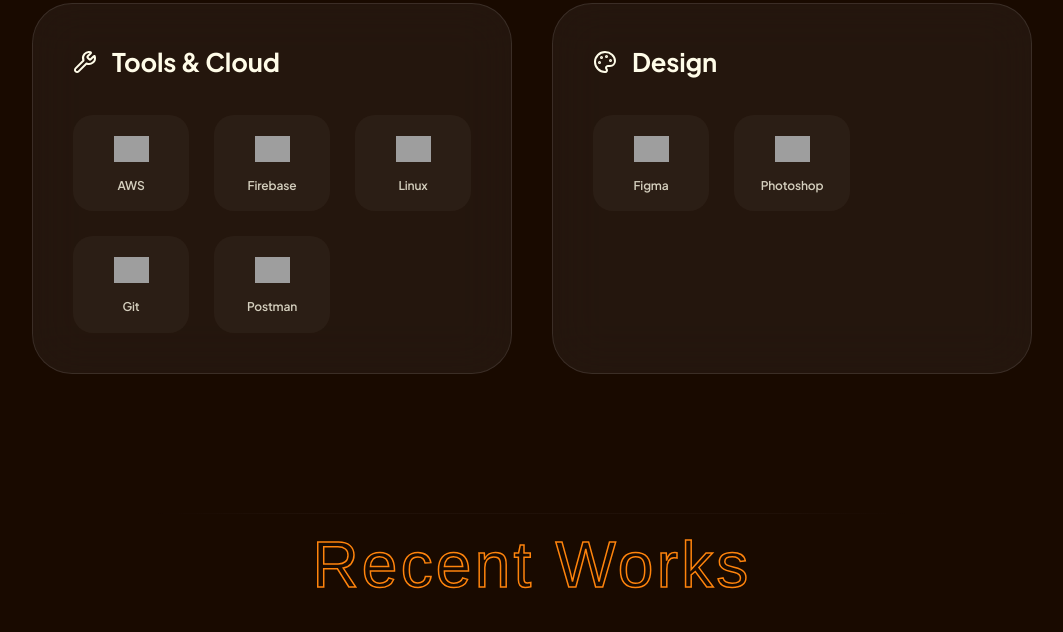
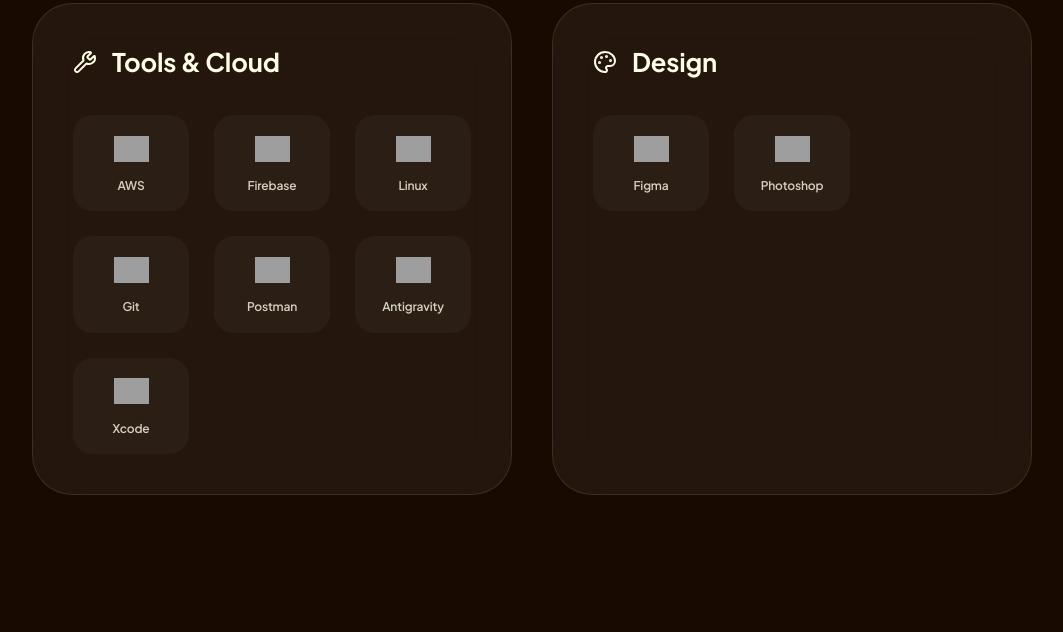
Before and after one commit to nevarwin/Raven-Portfolio, a website: page index.html in a window 1280 px wide. Shown: the part 3025-3657 px from the top of the page, without its empty margins (108-1171 px from the left). Drawn offline with nearby package versions, Linux system fonts and the light colour scheme; grey boxes are pictures that could not be loaded; a web font is replaced by a local one.

Commit message:
feat: add xcode and antigravity to the Tools & Cloud section

```diff
--- a/index.html
+++ b/index.html
@@ -333,6 +333,14 @@
                             <div class="tech-item" title="Postman">
                                 <img src="https://raw.githubusercontent.com/xandemon/developer-icons/main/icons/postman.svg" alt="Postman">
                                 <span>Postman</span>
+                            </div>
+                            <div class="tech-item" title="Antigravity">
+                                <img src="https://cdn.simpleicons.org/googlegemini" alt="Antigravity">
+                                <span>Antigravity</span>
+                            </div>
+                            <div class="tech-item" title="Xcode">
+                                <img src="https://raw.githubusercontent.com/xandemon/developer-icons/main/icons/apple-dark.svg" alt="Xcode">
+                                <span>Xcode</span>
                             </div>
                         </div>
                     </div>
```
